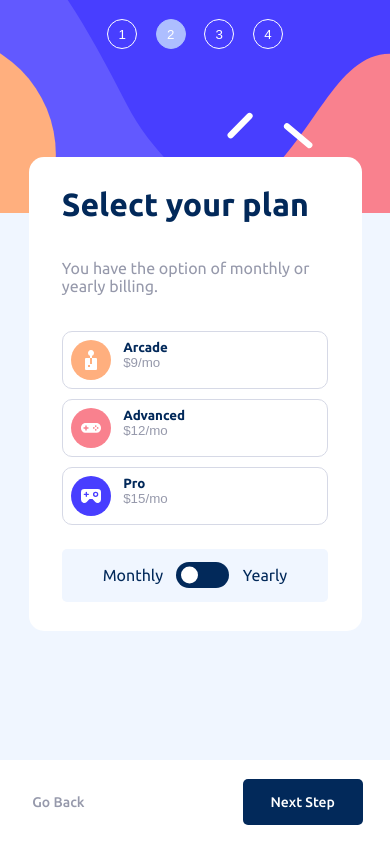
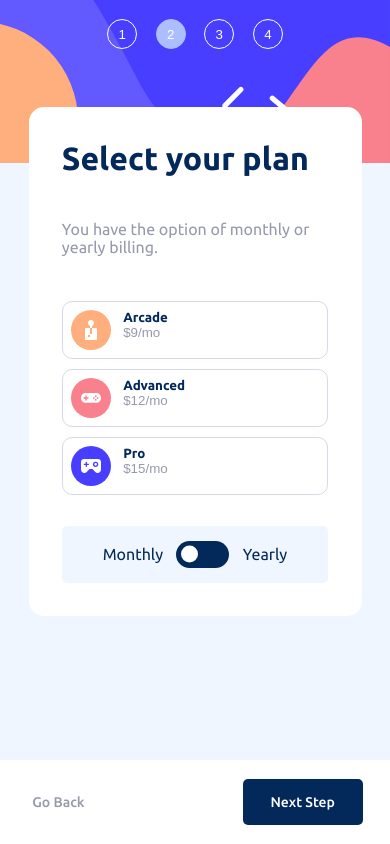
Before and after one commit to SomtoJF/Multi-step-form, a React (Vite) app: page / in a window 390 px wide. Both pictures are taken after a click on the button "Next Step". Built offline with nearby package versions, Linux system fonts and the light colour scheme.

Commit message:
Minor bugfixes on responsiveness

```diff
--- a/src/styles/Form.sass
+++ b/src/styles/Form.sass
@@ -19,7 +19,7 @@
     padding: 5% 10%
     background-color: index.$light-background-color
     border-radius: 15px
-    height: 70%
+    min-height: 70%
 
 
 
@@ -100,6 +100,7 @@
     #popover>form
         margin-top: -15%
         width: 90%
+        height: 150%
     #form-stepper-container
         box-sizing: border-box
         background-color: index.$light-background-color
--- a/src/styles/Switch.sass
+++ b/src/styles/Switch.sass
@@ -1,7 +1,7 @@
 @use '../index'
 #switch
     width: 100%
-    height: 12%
+    height: max(40px, 12%)
     display: flex
     justify-content: center
     align-items: center
@@ -16,8 +16,7 @@
         padding: 5px
         position: relative
         cursor: pointer
-        // display: flex
-        // align-items: center
+
         button
             width: 17px
             height: 17px
```
